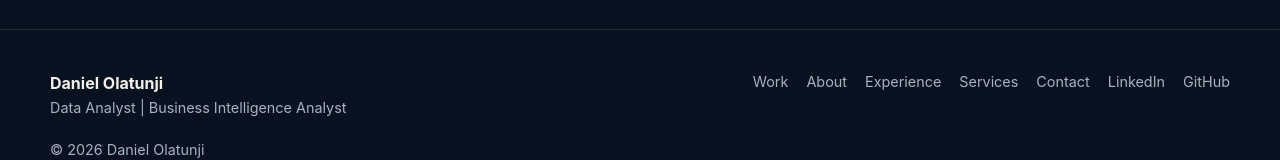
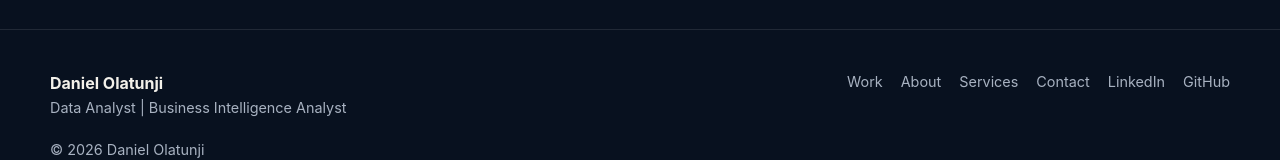
Before and after one commit to oreoluwadaniel/daniel-olatunji-portfolio, a Next.js app: page / in a window 1280 px wide. Shown: the part 3906-4066 px from the top of the page. Built offline with nearby package versions, Linux system fonts and the light colour scheme.

Commit message:
Remove Experience link from footer

```diff
--- a/components/Footer.tsx
+++ b/components/Footer.tsx
@@ -12,7 +12,6 @@ export default function Footer() {
         <div className="footer-links">
           <Link href="/work">Work</Link>
           <Link href="/about">About</Link>
-          <Link href="/experience">Experience</Link>
           <Link href="/services">Services</Link>
           <Link href="/contact">Contact</Link>
           <a href="https://www.linkedin.com/in/daniel-olatunji/" target="_blank" rel="noreferrer">LinkedIn</a>
```
